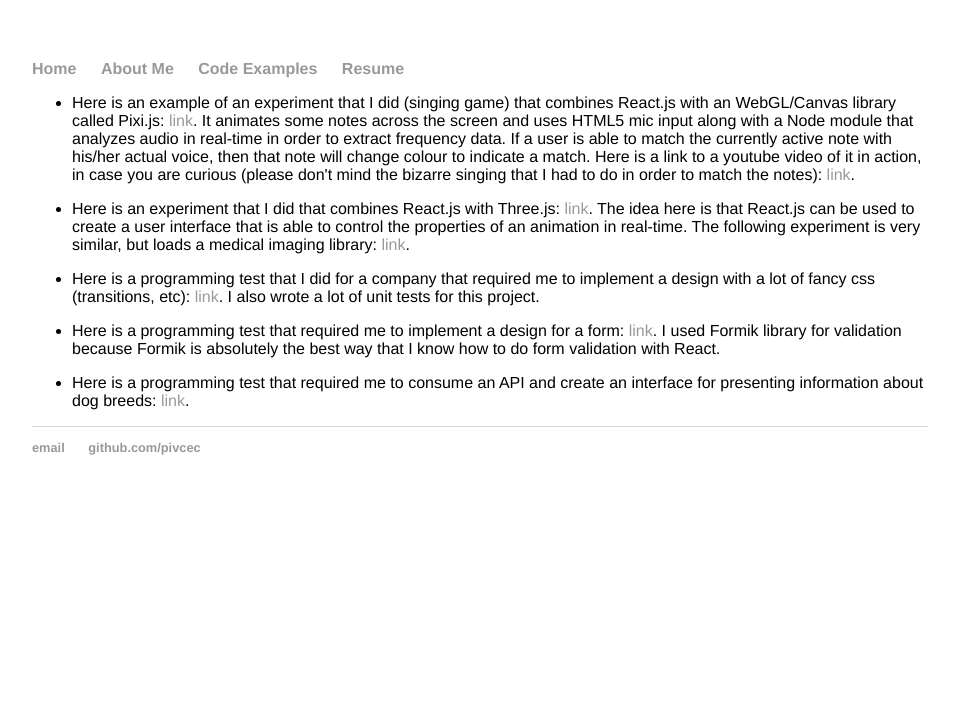
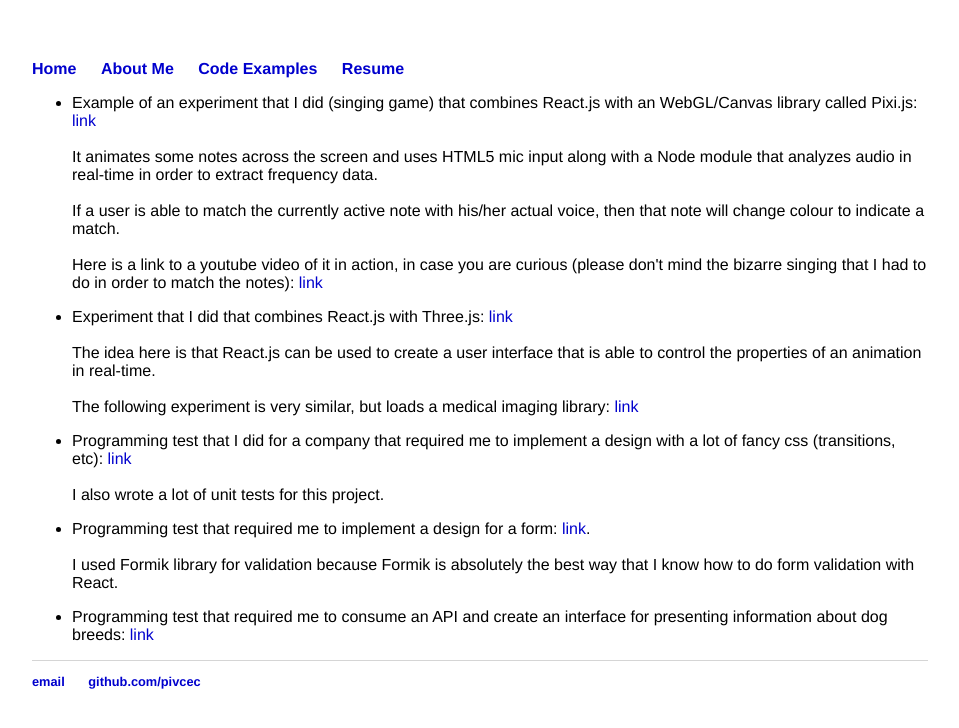
Before and after one commit to pivcec/pivcec.github.io, a Jekyll site: the page built from code-examples/index.html, in a window 1280 px wide. Shown: the top 728 px of the page, without its empty margins (160-1119 px from the left). Built offline with Jekyll 4.4.1, drawn with Linux system fonts in a browser that asks for light colours.

Commit message:
improve css

```diff
--- a/code-examples/index.html
+++ b/code-examples/index.html
@@ -5,59 +5,65 @@ title: Petar Ivcec, Full Stack JavaScript Developer
 
 <ul>
   <li>
-    Here is an example of an experiment that I did (singing game) that combines
-    React.js with an WebGL/Canvas library called Pixi.js:
-    <a href="https://github.com/pivcec/singing-game" target="_blank">link</a>.
+    Example of an experiment that I did (singing game) that combines React.js
+    with an WebGL/Canvas library called Pixi.js:
+    <a href="https://github.com/pivcec/singing-game" target="_blank">link</a
+    ><br /><br />
     It animates some notes across the screen and uses HTML5 mic input along with
     a Node module that analyzes audio in real-time in order to extract frequency
-    data. If a user is able to match the currently active note with his/her
-    actual voice, then that note will change colour to indicate a match. Here is
-    a link to a youtube video of it in action, in case you are curious (please
-    don't mind the bizarre singing that I had to do in order to match the
-    notes):
+    data.<br /><br />
+    If a user is able to match the currently active note with his/her actual
+    voice, then that note will change colour to indicate a match.
+    <br /><br />
+    Here is a link to a youtube video of it in action, in case you are curious
+    (please don't mind the bizarre singing that I had to do in order to match
+    the notes):
     <a
       href="https://www.youtube.com/watch?v=JHXcF-fB7sE&feature=youtu.be"
       target="_blank"
       >link</a
-    >.
+    >
   </li>
   <li>
-    Here is an experiment that I did that combines React.js with Three.js:
+    Experiment that I did that combines React.js with Three.js:
     <a
       href="https://codesandbox.io/s/github/pivcec/react-plus-three.js"
       target="_blank"
       >link</a
-    >. The idea here is that React.js can be used to create a user interface
-    that is able to control the properties of an animation in real-time. The
-    following experiment is very similar, but loads a medical imaging library:
+    ><br /><br />
+    The idea here is that React.js can be used to create a user interface that
+    is able to control the properties of an animation in real-time.<br /><br />
+    The following experiment is very similar, but loads a medical imaging
+    library:
     <a
       href="https://codesandbox.io/s/github/pivcec/ami_plus_react"
       target="_blank"
       >link</a
-    >.
+    >
   </li>
   <li>
-    Here is a programming test that I did for a company that required me to
-    implement a design with a lot of fancy css (transitions, etc):
+    Programming test that I did for a company that required me to implement a
+    design with a lot of fancy css (transitions, etc):
     <a
       href="https://codesandbox.io/s/colony-coding-challenge-32ihm"
       target="_blank"
       >link</a
-    >. I also wrote a lot of unit tests for this project.
+    ><br /><br />
+    I also wrote a lot of unit tests for this project.
   </li>
   <li>
-    Here is a programming test that required me to implement a design for a
-    form:
+    Programming test that required me to implement a design for a form:
     <a
       href="https://codesandbox.io/s/github/pivcec/validation-with-formik-example"
       target="_blank"
       >link</a
-    >. I used Formik library for validation because Formik is absolutely the
-    best way that I know how to do form validation with React.
+    >.<br /><br />
+    I used Formik library for validation because Formik is absolutely the best
+    way that I know how to do form validation with React.
   </li>
   <li>
-    Here is a programming test that required me to consume an API and create an
-    interface for presenting information about dog breeds:
-    <a href="https://codesandbox.io/s/wqx5nnro15" target="_blank">link</a>.
+    Programming test that required me to consume an API and create an interface
+    for presenting information about dog breeds:
+    <a href="https://codesandbox.io/s/wqx5nnro15" target="_blank">link</a>
   </li>
 </ul>
--- a/css/main.css
+++ b/css/main.css
@@ -2,6 +2,7 @@ body {
   margin: 60px auto;
   width: 70%;
 }
+
 nav ul,
 footer ul {
   font-family: "Helvetica", "Arial", "Sans-Serif";
@@ -9,18 +10,22 @@ footer ul {
   list-style: none;
   font-weight: bold;
 }
+
 nav ul li,
 footer ul li {
   display: inline;
   margin-right: 20px;
 }
+
 a {
   text-decoration: none;
-  color: #999;
+  color: #0000cd;
 }
+
 a:hover {
   text-decoration: underline;
 }
+
 h1 {
   font-size: 3em;
   font-family: "Helvetica", "Arial", "Sans-Serif";
@@ -33,8 +38,7 @@ h2 {
 p {
   font-family: "Helvetica", "Arial", "Sans-Serif";
   font-size: 1em;
-  line-height: 1em;
-  color: #333;
+  line-height: 1.2em;
 }
 footer {
   border-top: 1px solid #d5d5d5;
@@ -61,20 +65,16 @@ li {
   margin-left: auto;
   margin-right: auto;
   */
-  background-color: #ccffff;
+  background-color: #0000cd;
   width: 300px;
+  height: 300px;
   padding: 10px;
   border-radius: 300px;
 }
 
 #resume-container {
   display: flex;
+  flex: 1;
   flex-direction: column;
-  width: 80vw;
-  height: 80vh;
+  align-items: center;
 }
-
-#resume {
-  flex: 1 1 auto;
-  border: 0;
-}
```
Also changed, not shown: about/index.html (+6 -6 lines), resume/index.html (+7 -0 lines), 1 other file.
